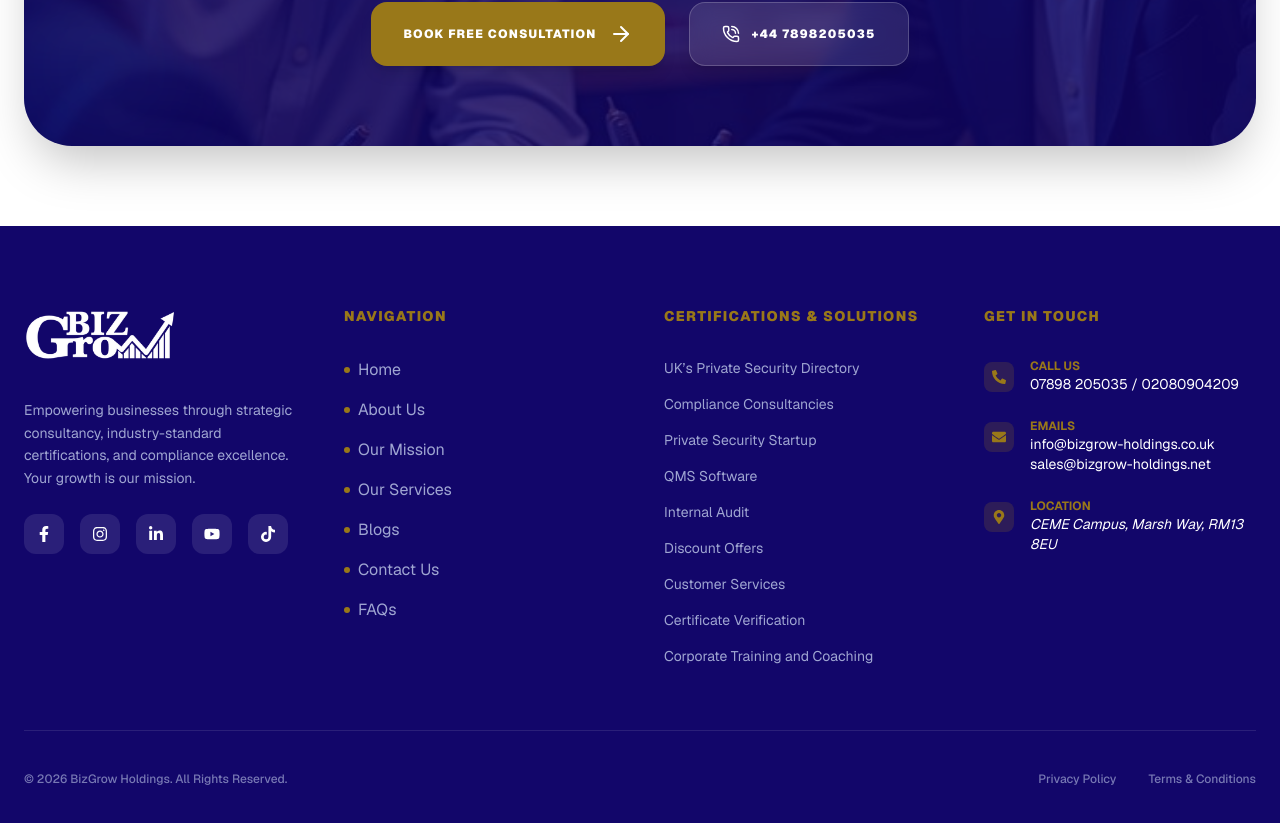
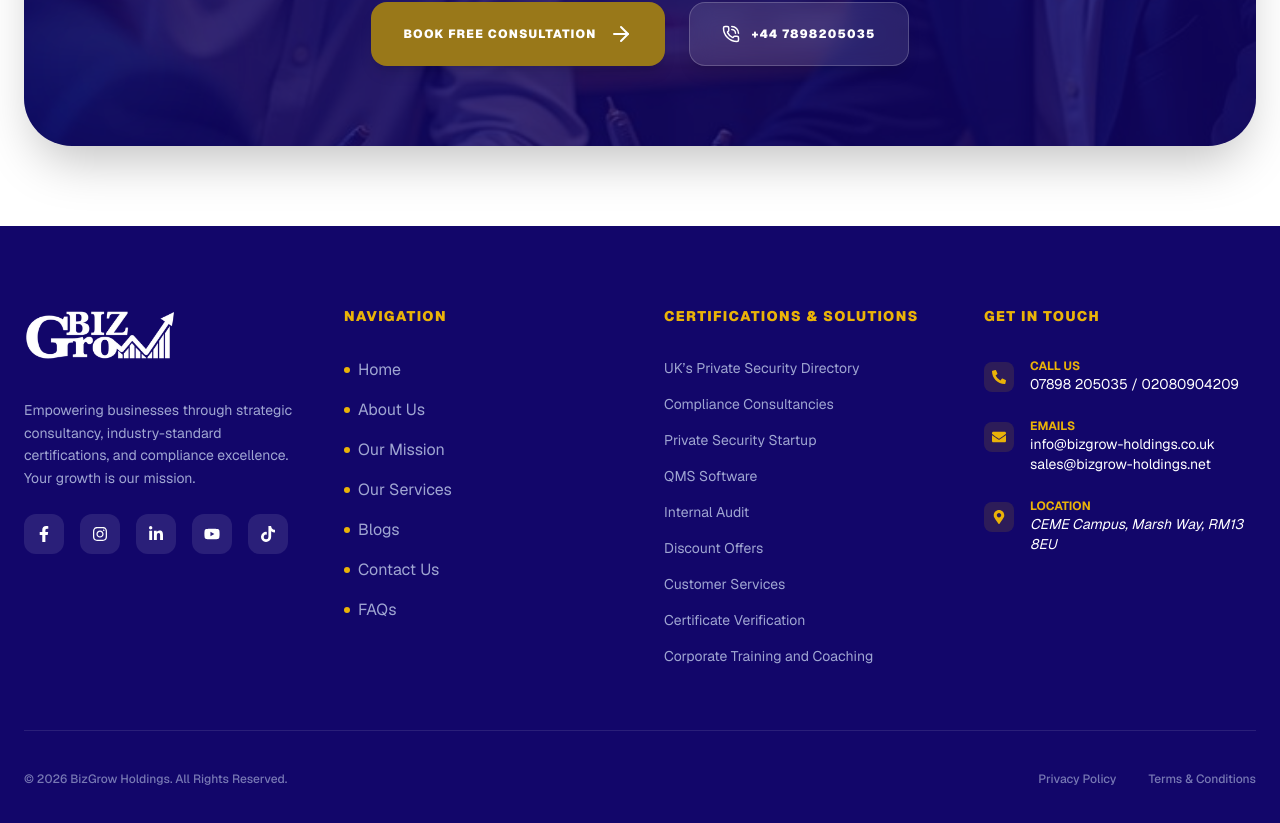
Before and after one commit to bizgrowholdings50-ctrl/Bizgrow-Holdings, a Next.js app: page / in a window 1280 px wide. Shown: the part 7556-8379 px from the top of the page. Built offline with nearby package versions, Linux system fonts and the light colour scheme.

Commit message:
Fix the footer colors

```diff
--- a/components/Footer.jsx
+++ b/components/Footer.jsx
@@ -77,9 +77,9 @@ export default function Footer() {
 
           {/* Column 2: Quick Links */}
           <div>
-            <h4 className="text-[#997819] font-black uppercase tracking-widest text-sm mb-8">
+            <h3 className="text-[#EAB308] font-black uppercase tracking-widest text-sm mb-8">
               Navigation
-            </h4>
+            </h3>
             <ul className="space-y-4">
               {[
                 "Home",
@@ -95,7 +95,7 @@ export default function Footer() {
                     href={item === "Home" ? "/" : `/${item.toLowerCase().replace(" ", "-")}`} // 👈 Home fix
                     className="text-blue-100/70 hover:text-white hover:pl-2 transition-all duration-300 flex items-center gap-2"
                   >
-                    <span className="w-1.5 h-1.5 rounded-full bg-[#997819]" />{" "}
+                    <span className="w-1.5 h-1.5 rounded-full bg-[#EAB308]" />{" "}
                     {item}
                   </Link>
                 </li>
@@ -105,9 +105,9 @@ export default function Footer() {
 
           {/* Column 3: Top Services / Pages */}
           <div>
-            <h4 className="text-[#997819] font-black uppercase tracking-widest text-sm mb-8">
+            <h3 className="text-[#EAB308] font-black uppercase tracking-widest text-sm mb-8">
               Certifications & Solutions
-            </h4>
+            </h3>
             <ul className="space-y-4 text-sm">
               {[
                 {
@@ -150,27 +150,27 @@ export default function Footer() {
 
           {/* Column 4: Contact Info */}
           <div>
-            <h4 className="text-[#997819] font-black uppercase tracking-widest text-sm mb-8">
+            <h3 className="text-[#EAB308] font-black uppercase tracking-widest text-sm mb-8">
               Get In Touch
-            </h4>
+            </h3>
             <div className="space-y-6">
               <div className="flex gap-4 items-start">
-                <div className="mt-1 bg-[#997819]/20 p-2 rounded-lg text-[#997819]">
+                <div className="mt-1 bg-[#997819]/20 p-2 rounded-lg text-[#EAB308]">
                   <FaPhoneAlt size={14} />
                 </div>
                 <div>
-                  <p className="text-xs text-[#997819] font-bold uppercase">
+                  <p className="text-xs text-[#EAB308] font-bold uppercase">
                     Call Us
                   </p>
                   <p className="text-sm">07898 205035 / 02080904209</p>
                 </div>
               </div>
               <div className="flex gap-4 items-start">
-                <div className="mt-1 bg-[#997819]/20 p-2 rounded-lg text-[#997819]">
+                <div className="mt-1 bg-[#997819]/20 p-2 rounded-lg text-[#EAB308]">
                   <FaEnvelope size={14} />
                 </div>
                 <div>
-                  <p className="text-xs text-[#997819] font-bold uppercase">
+                  <p className="text-xs text-[#EAB308] font-bold uppercase">
                     Emails
                   </p>
                   <p className="text-sm">info@bizgrow-holdings.co.uk</p>
@@ -178,11 +178,11 @@ export default function Footer() {
                 </div>
               </div>
               <div className="flex gap-4 items-start">
-                <div className="mt-1 bg-[#997819]/20 p-2 rounded-lg text-[#997819]">
+                <div className="mt-1 bg-[#997819]/20 p-2 rounded-lg text-[#EAB308]">
                   <FaMapMarkerAlt size={14} />
                 </div>
                 <div>
-                  <p className="text-xs text-[#997819] font-bold uppercase">
+                  <p className="text-xs text-[#EAB308] font-bold uppercase">
                     Location
                   </p>
                   <p className="text-sm italic">
```
